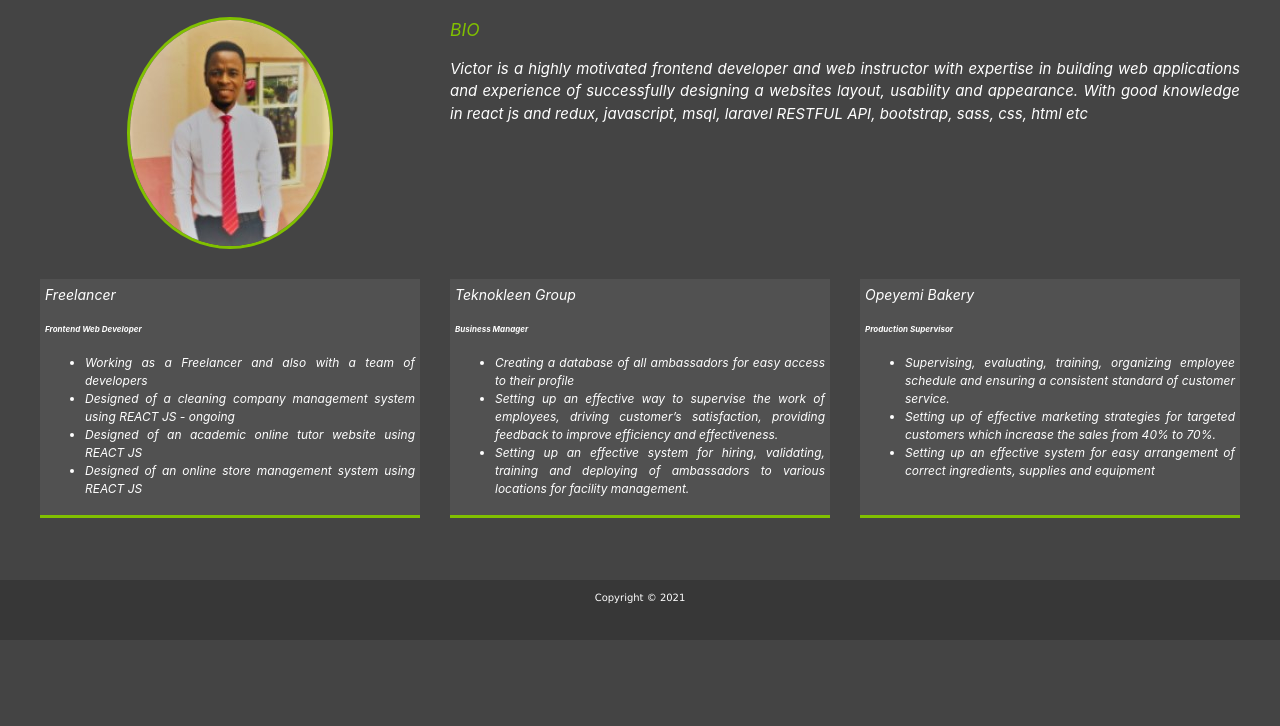
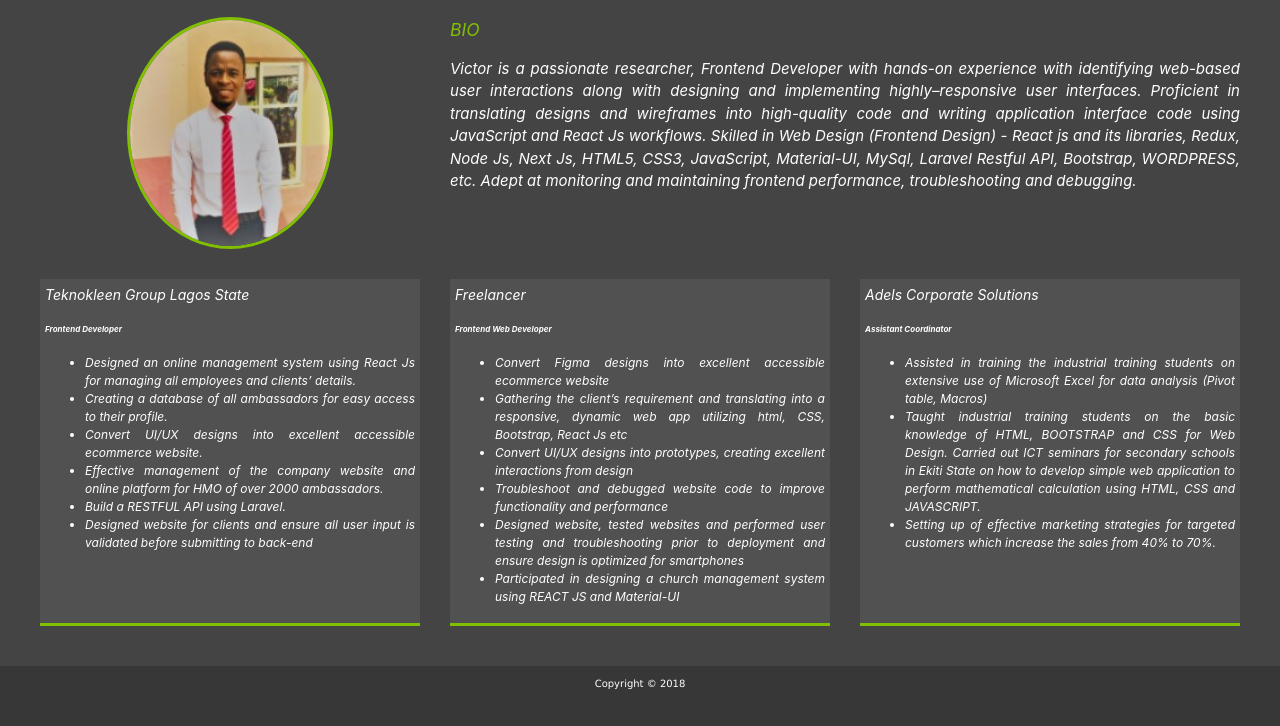
Before and after one commit to oluwatoyinn/portfolio-website, a plain HTML site: page dist/about.html in a window 1280 px wide. Shown: the part 160-886 px from the top of the page. Before the commit the page ends 800 px from the top, so only its background shows below. Drawn offline with Linux system fonts and the light colour scheme.

Commit message:
adding new projects and about page modifications

```diff
--- a/dist/about.html
+++ b/dist/about.html
@@ -4,7 +4,7 @@
     <meta charset="UTF-8">
     <meta name="viewport" content="width=device-width, initial-scale=1.0">
     <link rel="stylesheet" href="https://use.fontawesome.com/releases/v5.13.1/css/all.css">
-    <link rel="stylesheet" href="./csss/main.css">
+    <link rel="stylesheet" href="../dist/csss/main.css">
     <title>About Me</title>
 </head>
 <body>
@@ -47,53 +47,59 @@
             Few things about me.........
         </h2>
         <div class="about-info">
-            <img src="./img/3D_VIEWS.jpg" alt="Victor Ajayi" class="bio-image">
+            <img src="/dist/img/3D_VIEWS.jpg" alt="Victor Ajayi" class="bio-image">
             <div class="bio">
                 <h3 class="text-secondary">BIO</h3>
-                <p>Victor is a highly motivated frontend developer and web instructor with expertise in
-                    building web applications and experience of successfully designing a websites layout,
-                    usability and appearance. With good knowledge in react js and redux, javascript, msql, laravel RESTFUL API,
-                    bootstrap, sass, css, html etc
-
+                <p>Victor is a passionate researcher, Frontend Developer with hands-on experience with
+                    identifying web-based user interactions along with designing and implementing
+                    highly–responsive user interfaces. Proficient in translating designs and wireframes
+                    into high-quality code and writing application interface code using JavaScript and
+                    React Js workflows. Skilled in Web Design (Frontend Design) - React js and its libraries,
+                    Redux, Node Js, Next Js, HTML5, CSS3, JavaScript, Material-UI, MySql, Laravel Restful API,
+                    Bootstrap, WORDPRESS, etc. Adept at monitoring and maintaining frontend performance,
+                    troubleshooting and debugging.
                 </p>
             </div>
             <div class="job job-1">
+                <h3>Teknokleen Group Lagos State</h3>
+                <h6>Frontend Developer</h6>
+                <ul>
+                    <li>Designed an online management system using React Js for managing all employees and clients’ details.</li>
+                    <li>Creating a database of all ambassadors for easy access to their profile. </li>
+                    <li>Convert UI/UX designs into excellent accessible ecommerce website. </li>
+                    <li>Effective management of the company website and online platform for HMO of over 2000 ambassadors.</li>
+                    <li>Build a RESTFUL API using Laravel.</li>
+                    <li>Designed website for clients and ensure all user input is validated before submitting to back-end</li>
+                </ul>
+            </div>
+            <div class="job job-2">
                 <h3>Freelancer</h3>
                 <h6>Frontend Web Developer</h6>
                 <ul>
-                    <li>Working as a Freelancer and also with a team of developers</li>
-                    <li>Designed of a cleaning company management system using REACT JS - ongoing</li>
-                    <li>Designed of an academic online tutor website using REACT JS </li>
-                    <li>Designed of an online store management system using REACT JS </li>
-                </ul>
-            </div>
-            <div class="job job-2">
-                <h3>Teknokleen Group</h3>
-                <h6>Business Manager</h6>
-                <ul>
-                    <li>Creating a database of all ambassadors for easy access to their profile </li>
-                    <li>Setting up an effective way to supervise the work of employees, driving
-                         customer’s satisfaction, providing feedback to improve efficiency and effectiveness.</li>
-                    <li>Setting up an effective system for hiring, validating, training and
-                        deploying of ambassadors to various locations for facility management. </li>
+                    <li>Convert Figma designs into excellent accessible ecommerce website</li>
+                    <li>Gathering the client’s requirement and translating into a responsive, dynamic web app utilizing html, CSS, Bootstrap, React Js etc</li>
+                    <li>Convert UI/UX designs into prototypes, creating excellent interactions from design</li>
+                    <li>Troubleshoot and debugged website code to improve functionality and performance </li>
+                    <li>Designed website, tested websites and performed user testing and troubleshooting
+                        prior to deployment and ensure design is optimized for smartphones</li>
+                    <li>Participated in designing a church management system using REACT JS and Material-UI</li>
                 </ul>
             </div>
             <div class="job job-3">
-                <h3>Opeyemi Bakery</h3>
-                <h6>Production Supervisor</h6>
+                <h3>Adels Corporate Solutions</h3>
+                <h6>Assistant Coordinator</h6>
                 <ul>
-                    <li>Supervising, evaluating, training, organizing employee schedule and ensuring a consistent standard of customer service.</li>
+                    <li>Assisted in training the industrial training students on extensive use of Microsoft Excel for data analysis (Pivot table, Macros) </li>
+                    <li>Taught industrial training students on the basic knowledge of HTML, BOOTSTRAP and CSS for Web Design. Carried out ICT seminars
+                        for secondary schools in Ekiti State on how to develop simple web application to perform mathematical calculation using HTML, CSS and JAVASCRIPT.</li>
                     <li>Setting up of effective marketing strategies for targeted customers which increase the sales from 40% to 70%.</li>
-                    <li>Setting up an effective system for easy arrangement of correct ingredients, supplies and equipment</li>
                 </ul>
-
             </div>
-
         </div>
     </main>
 
     <footer id="main-footer">
-        Copyright &copy 2021
+        Copyright &copy 2018
     </footer>
 
     <script src="js/main.js"></script>
--- a/dist/csss/main.css
+++ b/dist/csss/main.css
@@ -186,11 +186,11 @@ main {
       margin-top: 20vh; }
 
 .text {
-  animation: type 4s steps(14);
+  animation: type 7s steps(19);
   overflow: hidden;
   white-space: nowrap;
   border-right: 2px solid #fff;
-  width: 14ch; }
+  width: 19ch; }
 
 @keyframes type {
   0% {
```
Also changed, not shown: dist/index.html (+3 -2 lines), dist/project.html (+17 -6 lines), dist/img/project/ova-store.PNG (added), dist/img/project/ovastore.PNG (added), dist/img/project/tekno.PNG (added).
